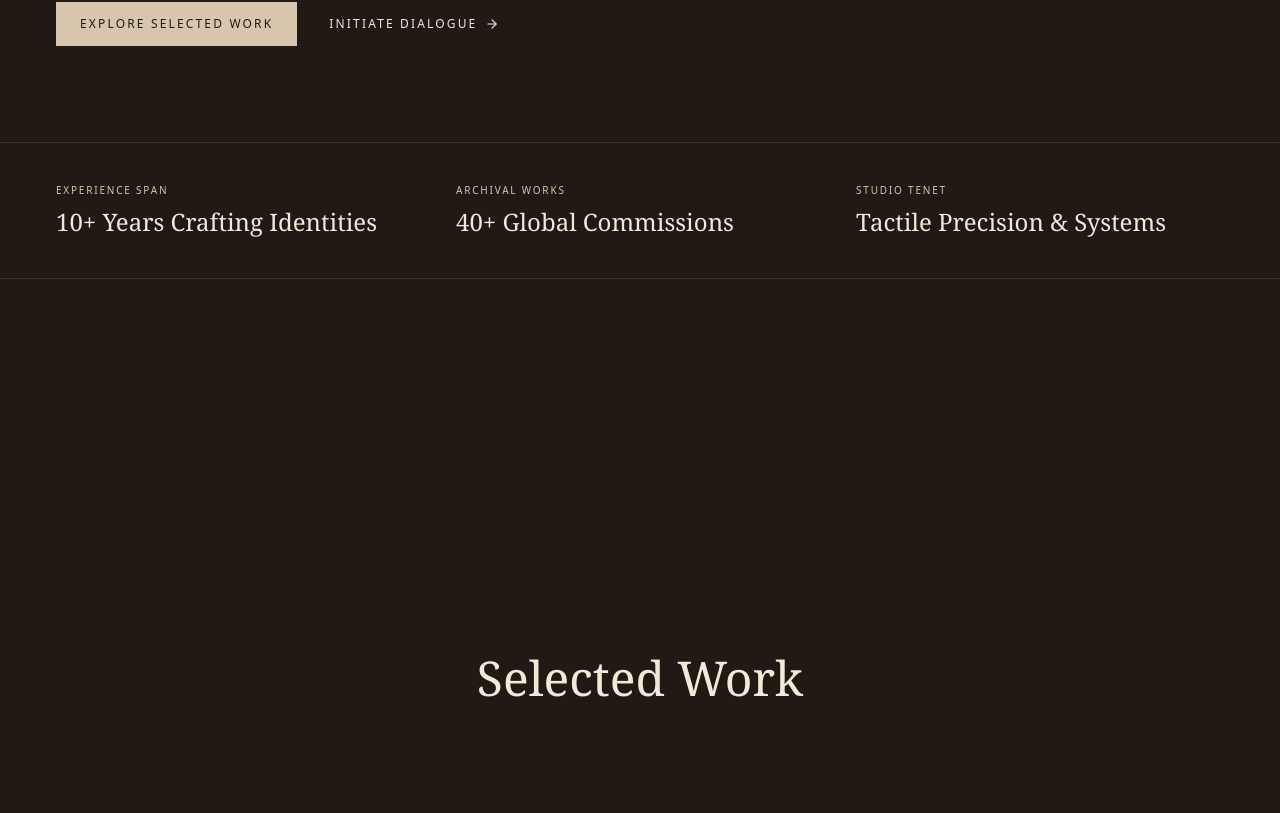
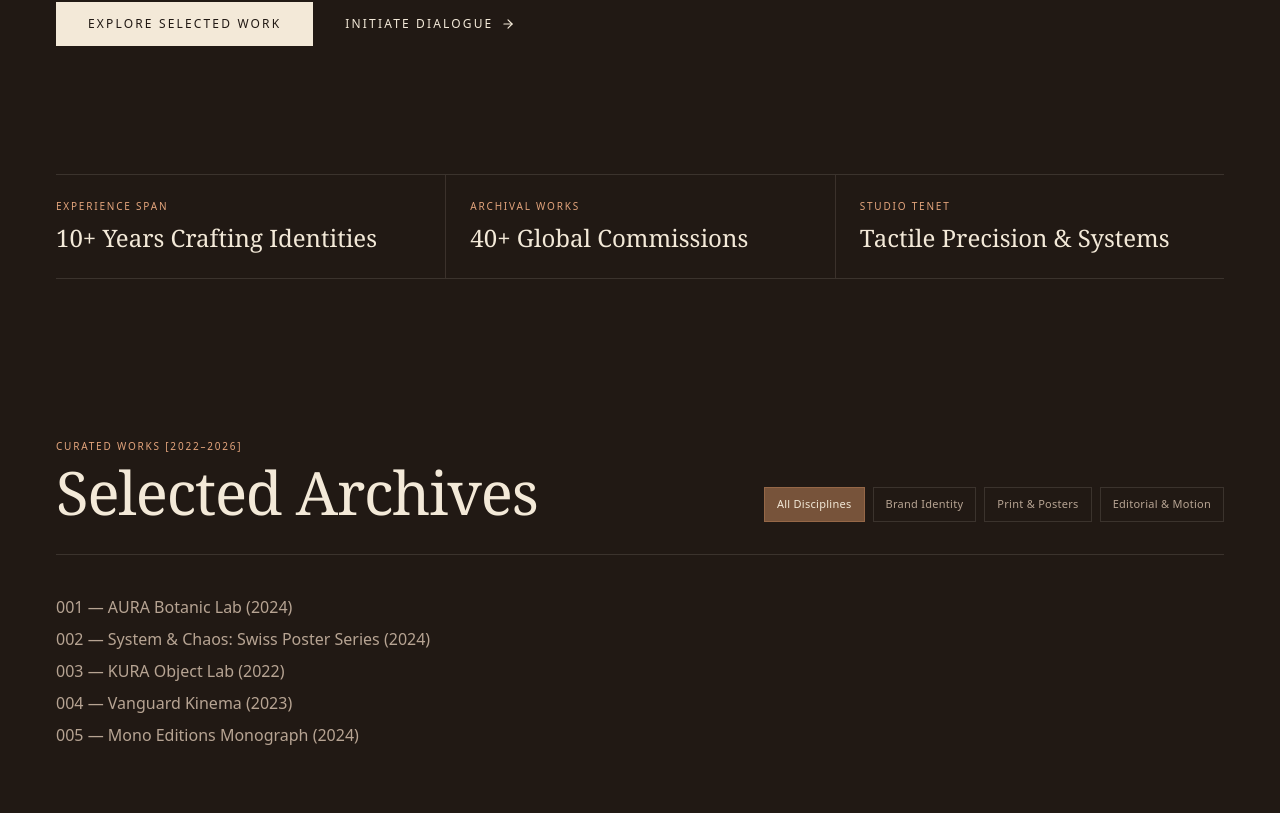
Before and after one commit to Kalx6/alferid-portfolio, a React (Vite) app: page / in a window 1280 px wide. Shown: the part 967-1780 px from the top of the page. Built offline with nearby package versions, Linux system fonts and the light colour scheme.

Commit message:
feat: add stats strip, selected work header with working filters

```diff
--- a/src/components/sections/Hero.jsx
+++ b/src/components/sections/Hero.jsx
@@ -12,7 +12,7 @@ export default function Hero() {
     <section
       id="hero"
       aria-labelledby="hero-heading"
-      className="pb-16 pt-12 md:pt-16 lg:pb-24 lg:pt-20"
+      className="pb-16 pt-12 md:pt-16 lg:pb-32 lg:pt-20"
     >
       <Container className="grid items-start gap-14 lg:grid-cols-12 lg:gap-10">
         <div className="lg:col-span-7">
@@ -30,7 +30,7 @@ export default function Hero() {
 
           <div className="mt-12 grid max-w-2xl gap-8 sm:grid-cols-[11rem_1fr]">
             <div>
-              <p className="text-[10px] uppercase tracking-[0.18em] text-highlight">
+              <p className="text-[10px] uppercase tracking-[0.18em] text-label">
                 Core Disciplines
               </p>
               <ul className="mt-3 space-y-1 text-sm text-muted">
--- /dev/null
+++ b/src/components/sections/SelectedWork.jsx
@@ -0,0 +1,55 @@
+import { useState } from 'react'
+import Container from '../ui/Container'
+import { filters, projects } from '../../data/projects'
+
+export default function SelectedWork() {
+  const [active, setActive] = useState('all')
+  const visible = active === 'all' ? projects : projects.filter((p) => p.filter === active)
+
+  return (
+    <section id="work" aria-labelledby="work-heading" className="py-24 lg:py-40">
+      <Container>
+        <div className="flex flex-col gap-8 border-b border-line pb-8 md:flex-row md:items-end md:justify-between">
+          <div>
+            <p className="text-[10px] uppercase tracking-[0.18em] text-label">
+              Curated Works [2022&ndash;2026]
+            </p>
+            <h2 id="work-heading" className="mt-2 font-serif text-5xl tracking-[-0.02em] lg:text-6xl">
+              Selected Archives
+            </h2>
+          </div>
+
+          <div role="group" aria-label="Filter projects" className="flex flex-wrap gap-2">
+            {filters.map(({ id, label }) => {
+              const isActive = active === id
+              return (
+                <button
+                  key={id}
+                  type="button"
+                  aria-pressed={isActive}
+                  onClick={() => setActive(id)}
+                  className={`border px-3 py-2 text-[11px] tracking-wide transition-colors duration-200 ${
+                    isActive
+                      ? 'border-accent bg-accent/75 text-foreground'
+                      : 'border-line text-muted hover:border-foreground/30 hover:text-foreground'
+                  }`}
+                >
+                  {label}
+                </button>
+              )
+            })}
+          </div>
+        </div>
+
+        {/* TEMPORARY: replaced by the real project grid next */}
+        <ul aria-live="polite" className="mt-10 space-y-2 text-muted">
+          {visible.map((p) => (
+            <li key={p.id}>
+              {p.id} &mdash; {p.title} ({p.year})
+            </li>
+          ))}
+        </ul>
+      </Container>
+    </section>
+  )
+}
--- a/src/components/sections/Stats.jsx
+++ b/src/components/sections/Stats.jsx
@@ -3,12 +3,15 @@ import { site } from '../../data/site'
 
 export default function Stats() {
   return (
-    <section aria-label="Studio at a glance" className="border-y border-line">
+    <section aria-label="Studio at a glance">
       <Container>
-        <dl className="grid gap-8 py-10 md:grid-cols-3">
+        <dl className="grid border-y border-line md:grid-cols-3">
           {site.stats.map(({ label, value }) => (
-            <div key={label}>
-              <dt className="text-[10px] uppercase tracking-[0.18em] text-highlight">{label}</dt>
+            <div
+              key={label}
+              className="border-t border-line py-6 first:border-t-0 md:border-l md:border-t-0 md:px-6 md:first:border-l-0 md:first:pl-0"
+            >
+              <dt className="text-[10px] uppercase tracking-[0.18em] text-label">{label}</dt>
               <dd className="mt-2 font-serif text-xl md:text-2xl">{value}</dd>
             </div>
           ))}
--- a/src/components/ui/Button.jsx
+++ b/src/components/ui/Button.jsx
@@ -6,7 +6,7 @@ const base =
 const variants = {
   outline:
     'border border-foreground/40 px-5 py-2.5 text-foreground hover:bg-foreground hover:text-background',
-  solid: 'bg-highlight px-6 py-3.5 text-background hover:bg-foreground',
+  solid: 'bg-foreground px-8 py-3.5 text-background hover:bg-highlight',
   link: 'text-foreground hover:text-highlight',
 }
 
--- /dev/null
+++ b/src/data/projects.js
@@ -0,0 +1,61 @@
+// Placeholder content from the Stitch mockup: replace with verified project details.
+export const filters = [
+  { id: 'all', label: 'All Disciplines' },
+  { id: 'brand', label: 'Brand Identity' },
+  { id: 'print', label: 'Print & Posters' },
+  { id: 'editorial', label: 'Editorial & Motion' },
+]
+
+export const projects = [
+  {
+    id: '001',
+    slug: 'aura-botanic-lab',
+    title: 'AURA Botanic Lab',
+    filter: 'brand',
+    year: '2024',
+    category: 'Brand Identity / Custom Typography / Packaging',
+    location: 'Stockholm / Paris',
+    shortDescription:
+      'A restorative skincare ecosystem defined by organic earth pigments, structured Swiss typography, and embossed uncoated tactile papers. Complete design system from naming to shelf presence.',
+  },
+  {
+    id: '002',
+    slug: 'system-and-chaos',
+    title: 'System & Chaos: Swiss Poster Series',
+    filter: 'print',
+    year: '2024',
+    category: 'Typography / Print Monograph / Exhibition Spatial',
+    shortDescription:
+      'Curated architectural triennale poster system testing the tension between rigorous baseline grids and deconstructive typographic anomalies.',
+  },
+  {
+    id: '003',
+    slug: 'kura-object-lab',
+    title: 'KURA Object Lab',
+    filter: 'brand',
+    year: '2022',
+    category: 'Brand Architecture / Tactile Print / Atelier Collateral',
+    shortDescription:
+      'Identity for a bespoke joinery workshop, built around uncoated cotton cardstocks and blind embossing. (Placeholder text)',
+  },
+  {
+    id: '004',
+    slug: 'vanguard-kinema',
+    title: 'Vanguard Kinema',
+    filter: 'editorial',
+    year: '2023',
+    category: 'Identity & Motion Direction / Billboard System',
+    shortDescription:
+      'Visual identity and animated titles for an independent 35mm film revival house, pairing high-contrast typography with grainy projection stills.',
+  },
+  {
+    id: '005',
+    slug: 'mono-editions-monograph',
+    title: 'Mono Editions Monograph',
+    filter: 'editorial',
+    year: '2024',
+    category: 'Editorial Publication / Swiss Structural Grid',
+    shortDescription:
+      'Hardcover quarterly architecture journal investigating subterranean brutalist structures across Central and Eastern Europe.',
+  },
+]
--- a/src/index.css
+++ b/src/index.css
@@ -11,6 +11,7 @@
   --color-muted: #b7a493;
   --color-accent: #956747;
   --color-highlight: #d8c5ad;
+  --color-label: #e3a47c;
   --color-line: rgb(243 233 216 / 0.12);
 
   --font-serif: "Newsreader Variable", Georgia, serif;
--- a/src/pages/Home.jsx
+++ b/src/pages/Home.jsx
@@ -1,9 +1,9 @@
 import Hero from '../components/sections/Hero'
 import Stats from '../components/sections/Stats'
+import SelectedWork from '../components/sections/SelectedWork'
 
 // Temporary stubs: each gets replaced by its real section as we build.
 const stubs = [
-  { id: 'work', title: 'Selected Work' },
   { id: 'about', title: 'About' },
   { id: 'services', title: 'Services' },
   { id: 'approach', title: 'Approach' },
@@ -15,6 +15,7 @@ export default function Home() {
     <main>
       <Hero />
       <Stats />
+      <SelectedWork />
       {stubs.map(({ id, title }) => (
         <section key={id} id={id} className="grid min-h-screen place-items-center border-b border-line">
           <h2 className="font-serif text-5xl">{title}</h2>
```
